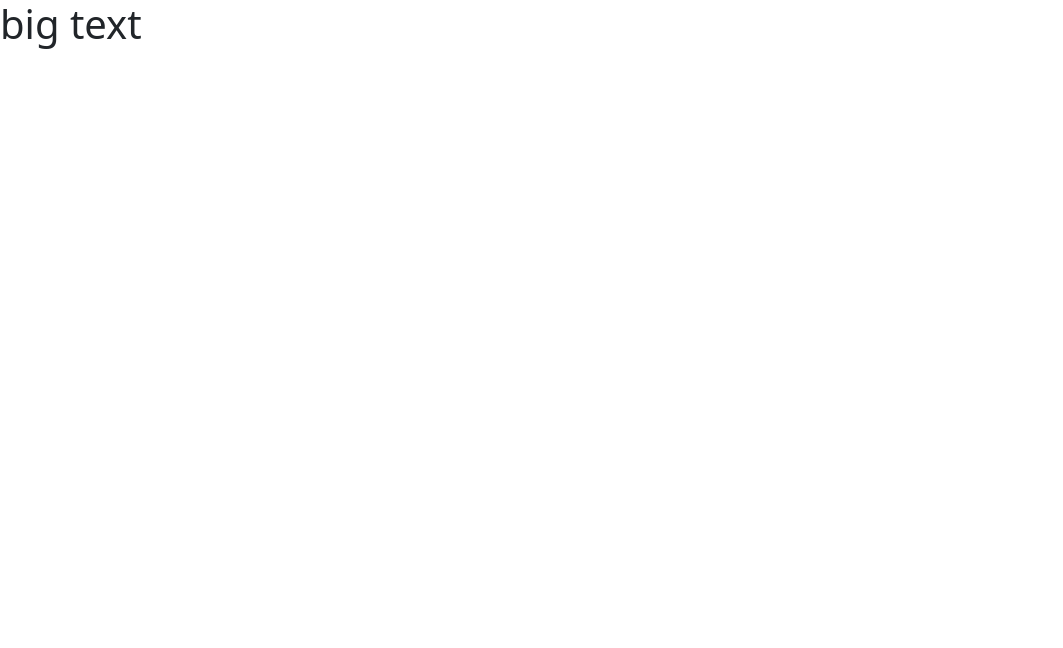
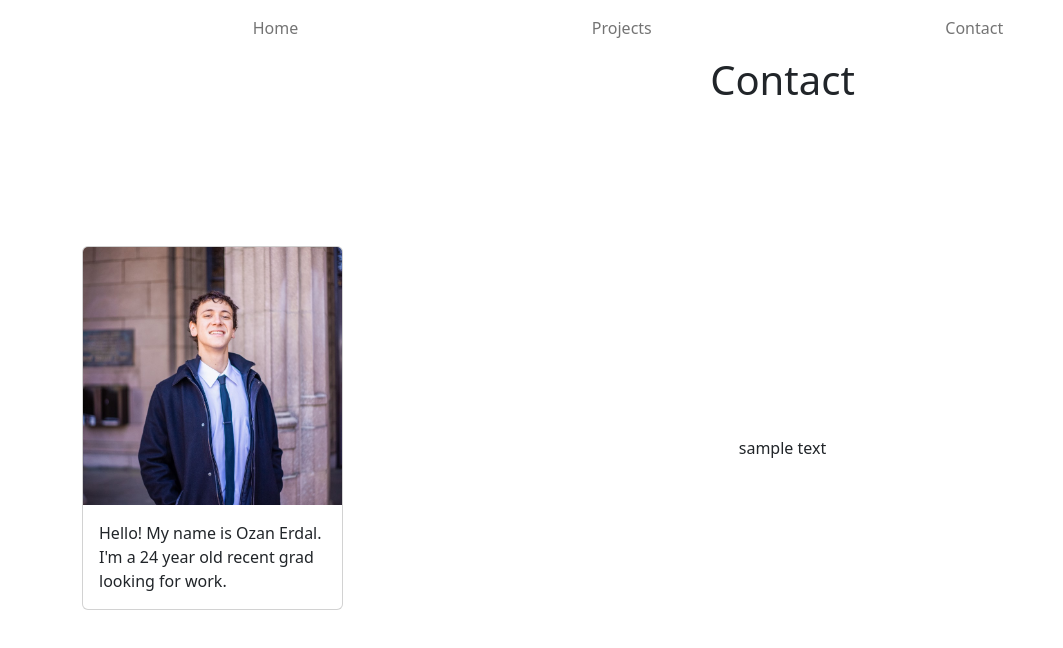
Before and after one commit to oerdal/oerdal.github.io, a React (Create React App) app: page /contact in a window 1280 px wide. Shown: the top 648 px of the page, without its empty margins (0-1063 px from the left). Built offline with nearby package versions, Linux system fonts and the light colour scheme; the HTML template or start-up script is replaced by a standard one.

Commit message:
website skeleton layout

```diff
--- a/src/App.js
+++ b/src/App.js
@@ -1,9 +1,27 @@
 import React from 'react';
+
+import { Route, Routes } from 'react-router-dom';
+
+import "bootstrap/dist/css/bootstrap.css";
+
+import Sidebar from './components/sidebar';
+import Navbar from './components/navbar';
+import Home from './components/home';
+import Projects from './components/projects';
+import Contact from './components/contact';
 
 const App = () => {
     return (
-        <div>
-            <h1>big text</h1>
+        <div className='container vh-100 d-flex flex-column'>
+            <Navbar />
+            <div className='row flex-grow-1'>
+                <Sidebar />
+                <Routes>
+                    <Route exact path='/' element={<Home />} />
+                    <Route path='/projects' element={<Projects />} />
+                    <Route path='/contact' element={<Contact />} />
+                </Routes>
+            </div>
         </div>
     );
 };
--- /dev/null
+++ b/src/components/contact.js
@@ -0,0 +1,14 @@
+import React from 'react';
+
+const Contact = () => {
+    return (
+        <div id='contact-div' className='col d-flex flex-column align-items-center'>
+            <h2 className='display-6'>Contact</h2>
+            <div id='contact-body' className='d-flex align-items-center flex-grow-1'>
+                <p>sample text</p>
+            </div>
+        </div>
+    );
+};
+
+export default Contact;
--- /dev/null
+++ b/src/components/home.js
@@ -0,0 +1,14 @@
+import React from 'react';
+
+const Home = () => {
+    return (
+        <div id='home-div' className='col d-flex flex-column align-items-center'>
+            <h2 className='display-6'>Home</h2>
+            <div id='home-body' className='d-flex align-items-center flex-grow-1'>
+                <p>sample text</p>
+            </div>
+        </div>
+    );
+};
+
+export default Home;
--- /dev/null
+++ b/src/components/navbar.js
@@ -0,0 +1,32 @@
+import React from 'react';
+
+const Navbar = () => {
+    return (
+        <div id='navbar-div' className='container'>
+            <nav className='navbar navbar-expand-lg'>
+                <div className='container-fluid'>
+                    <button className='navbar-toggler' type='button' data-bs-toggle='collapse' data-bs-target='#navbar-contents' aria-controls='navbar-contents' aria-expanded='false' aria-label='Toggle navigation'>
+                        <span className='navbar-toggler-icon'></span>
+                    </button>
+                    <div className='collapse navbar-collapse' id='navbar-contents'>
+                        <div className='navbar-nav container-fluid'>
+                            <ul className='navbar-nav nav nav-underline container justify-content-around'>
+                                <li className='nav-item'>
+                                    <a className='nav-link' href='/'>Home</a>
+                                </li>
+                                <li className='nav-item'>
+                                    <a className='nav-link' href='/projects'>Projects</a>
+                                </li>
+                                <li className='nav-item'>
+                                    <a className='nav-link' href='/contact'>Contact</a>
+                                </li>
+                            </ul>
+                        </div>
+                    </div>
+                </div>
+            </nav>
+        </div>
+    );
+};
+
+export default Navbar;
--- /dev/null
+++ b/src/components/projects.js
@@ -0,0 +1,14 @@
+import React from 'react';
+
+const Projects = () => {
+    return (
+        <div id='projects-div' className='col d-flex flex-column align-items-center'>
+            <h2 className='display-6'>Projects</h2>
+            <div id='projects-body' className='d-flex align-items-center flex-grow-1'>
+                <p>sample text</p>
+            </div>
+        </div>
+    );
+};
+
+export default Projects;
--- /dev/null
+++ b/src/components/sidebar.js
@@ -0,0 +1,16 @@
+import React from 'react';
+
+const Sidebar = () => {
+    return (
+        <div id='sidebar-div' className='col-3 d-flex flex-column align-items-center justify-content-center'>
+            <div className='card'>
+                <img src='./headshot.jpg' class='card-img-top' alt='sidebar logo' />
+                <div className='card-body'>
+                    <p className='card-text'>Hello! My name is Ozan Erdal. I'm a 24 year old recent grad looking for work.</p>
+                </div>
+            </div>
+        </div>
+    );
+};
+
+export default Sidebar;
```
Also changed, not shown: public/headshot.jpg (added).
